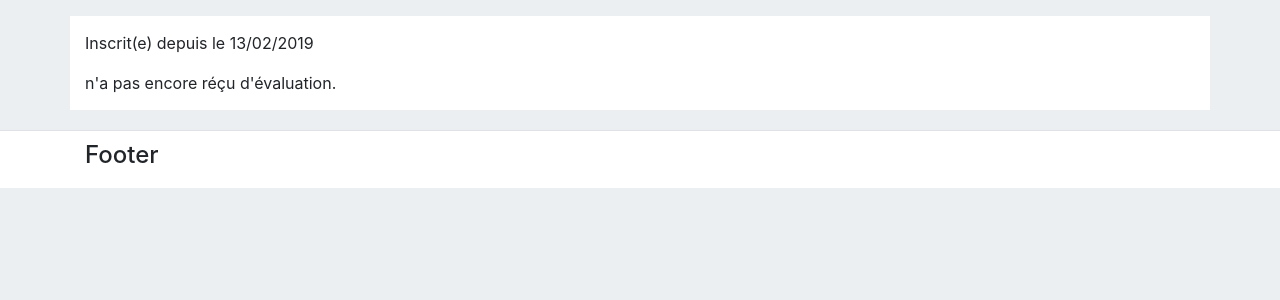
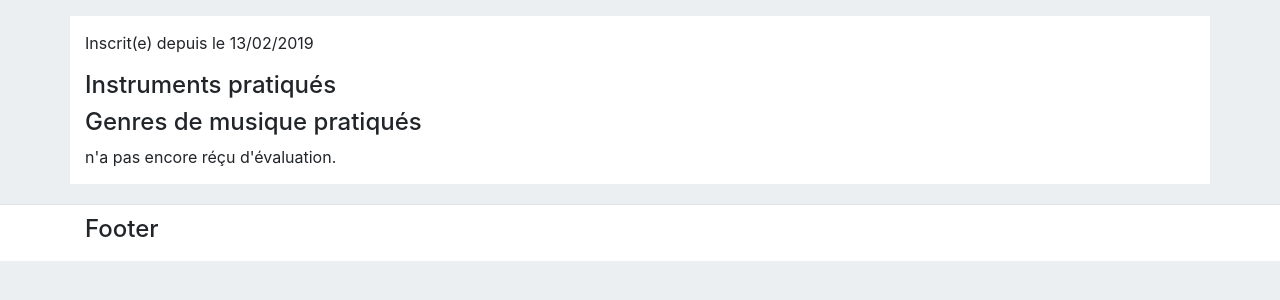
Before and after one commit to mchr70/reseauzic, a Symfony app: template templates/homepage/profile.html.twig in a window 1280 px wide. Shown: the part 155-455 px from the top of the page. Run offline with Twig, Linux system fonts and the light colour scheme; the template is opened without the code that fills it, so the values that code supplies are empty; some libraries are stand-ins or nearby versions.

Commit message:
ajout des instruments et genres de musique pratiqués dans le profil public d'un membre

```diff
--- a/templates/homepage/profile.html.twig
+++ b/templates/homepage/profile.html.twig
@@ -42,6 +42,16 @@
         <p>Matériel : {{ user.material }}</p>
     {% endif %}
 
+    <h4>Instruments pratiqués</h4>
+    {% for instrument in user.instruments %}
+        <p>{{ instrument.name }}</p>
+    {% endfor %}
+
+    <h4>Genres de musique pratiqués</h4>
+    {% for genre in user.genres %}
+        <p>{{ genre.name }}</p>
+    {% endfor %}
+
     {% if user.receivedRatings|length > 0 %}
 
         <h4>Evaluations</h4>
```
Also changed, not shown: 1 other file.
